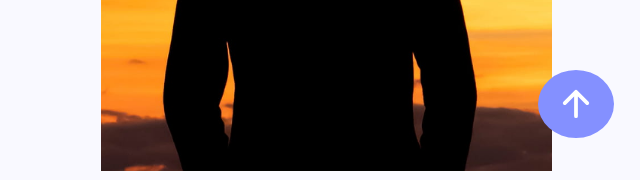
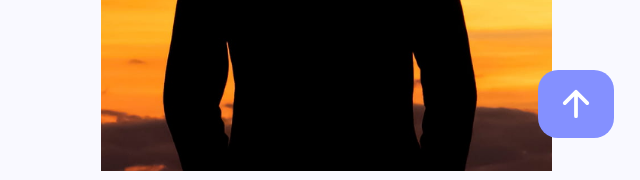
Before and after one commit to Harshilport/harshilportfolio.github.io, a plain HTML site: page index.html in a window 1280 px wide. Shown: the part 620-800 px from the top of the page, 640-1280 px from the left. Drawn offline with nearby package versions, Linux system fonts and the light colour scheme; files whose address does not match are found by name.

Commit message:
Update style.css

```diff
--- a/css/style.css
+++ b/css/style.css
@@ -879,9 +879,10 @@ Scroll Section Start
   display: inline-block;
   padding: 1.4rem 1.8rem;
   position: relative;
-  border-radius: 100%;
+  border-radius: 20px;
   color: var(--white);
   cursor: pointer;
+  animation: all wave
 }
 
 /* ===========================================
```
